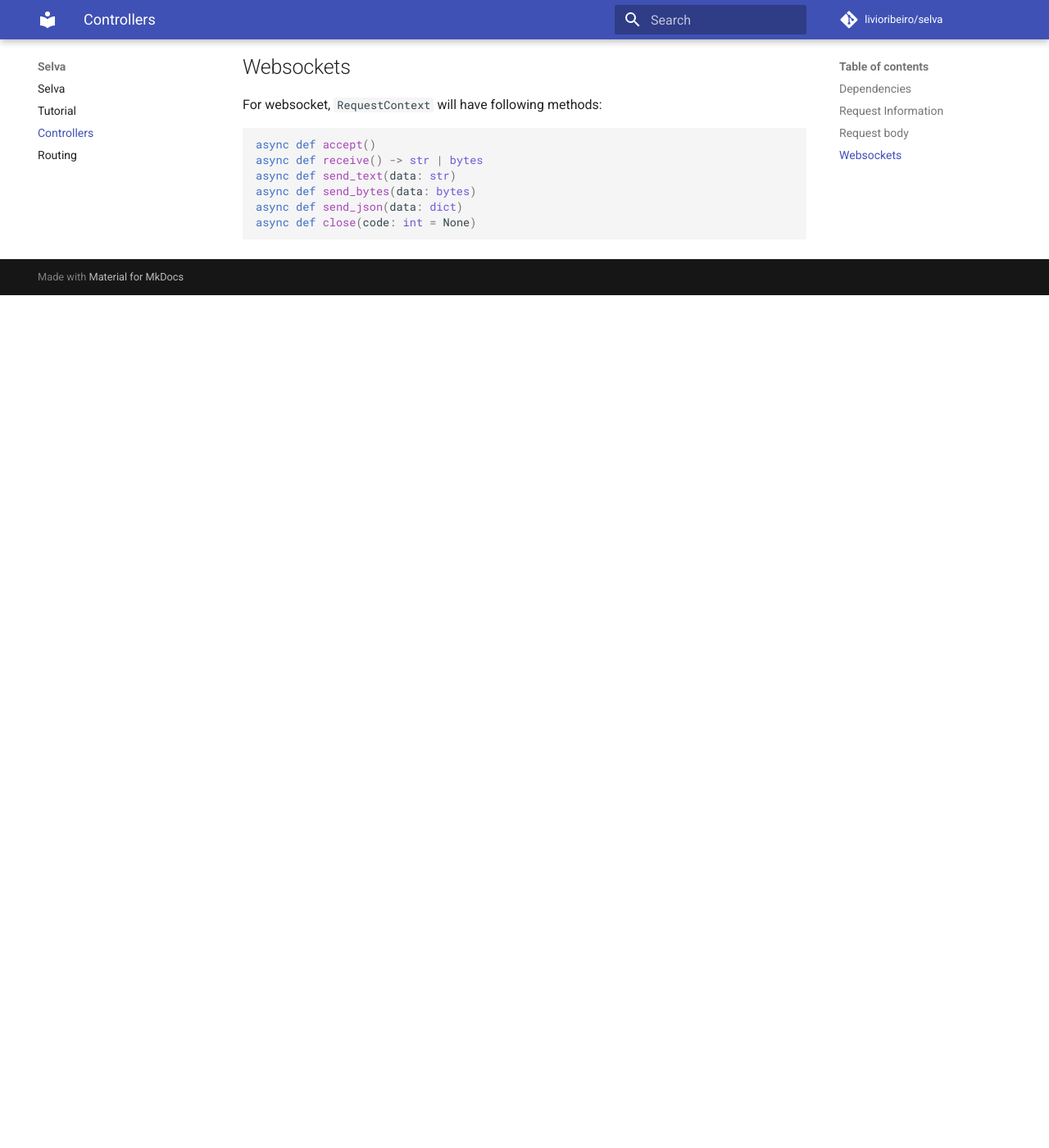
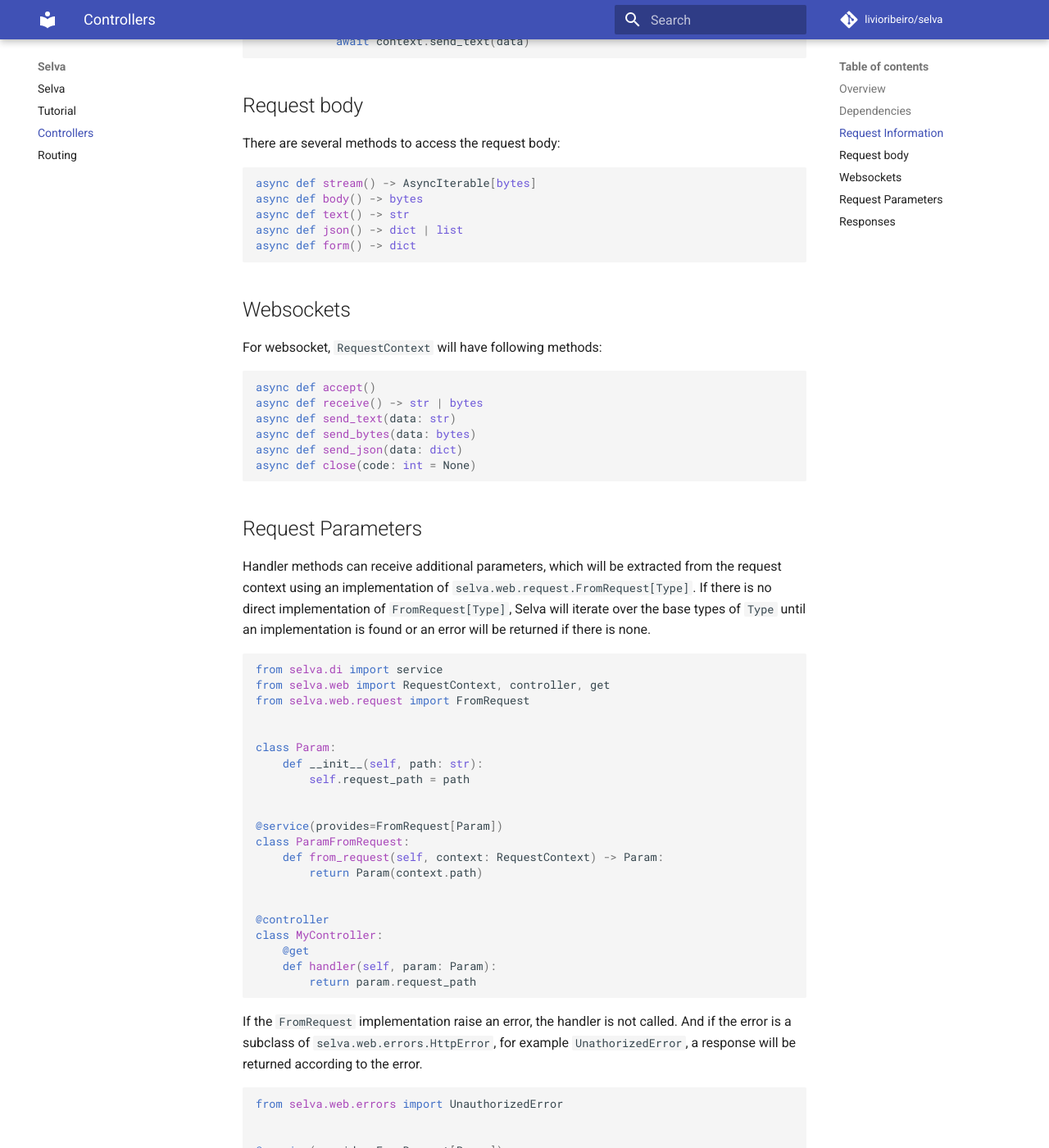
Before and after one commit to livioribeiro/selva, an MkDocs documentation site: the page built from docs/controllers.md, in a window 1280 px wide and 1400 px high, scrolled down 2115 px. Shown: the whole window at 82% size. Built offline with MkDocs 1.6.1 and Material for MkDocs 9.7.7, drawn with Linux system fonts in a browser that asks for light colours; comment, search, counter and statistics services are not loaded; before the commit the page ends 2475 px from its top, so only the background shows below that; some of the changed text lies outside the part shown.

Commit message:
update docs on controllers

````diff
--- a/docs/controllers.md
+++ b/docs/controllers.md
@@ -1,4 +1,6 @@
 # Controllers
+
+## Overview
 
 Controllers are classes responsible for handling requests through handler methods.
 They are defined using the `@controller` on the class and `@get`, `@post`, `@put`,
@@ -26,6 +28,17 @@
 !!! note
     Defining a path on `@controller` or `@get @post etc...` is optional and
     defaults to an empty string `""`.
+
+Handler methods can be defined with path parameters, which will be bound to the
+handler's arguments with the same name:
+
+```python
+@get("/{path_param}")
+def handler(path_param):
+    ...
+```
+
+The [routing section](../routing) provides more information about path parameters
 
 ## Dependencies
 
@@ -72,6 +85,8 @@
     def handler(self, context: RequestContext):
         assert context.request is not None
         assert context.websocket is None
+        assert context.method == HttpMethod.GET
+        assert context.path == "/"
         return context.path
 
     @websocket
@@ -108,3 +123,104 @@
 async def send_json(data: dict)
 async def close(code: int = None)
 ```
+
+## Request Parameters
+
+Handler methods can receive additional parameters, which will be extracted from
+the request context using an implementation of `selva.web.request.FromRequest[Type]`.
+If there is no direct implementation of `FromRequest[Type]`, Selva will iterate
+over the base types of `Type` until an implementation is found or an error will
+be returned if there is none.
+
+```python
+from selva.di import service
+from selva.web import RequestContext, controller, get
+from selva.web.request import FromRequest
+
+
+class Param:
+    def __init__(self, path: str):
+        self.request_path = path
+
+
+@service(provides=FromRequest[Param])
+class ParamFromRequest:
+    def from_request(self, context: RequestContext) -> Param:
+        return Param(context.path)
+
+
+@controller
+class MyController:
+    @get
+    def handler(self, param: Param):
+        return param.request_path
+```
+
+If the `FromRequest` implementation raise an error, the handler is not called.
+And if the error is a subclass of `selva.web.errors.HttpError`, for example
+`UnathorizedError`, a response will be returned according to the error.
+
+```python
+from selva.web.errors import UnauthorizedError
+
+
+@service(provides=FromRequest[Param])
+class ParamFromRequest:
+    def from_request(self, context: RequestContext) -> Param:
+        if "authorization" not in context.headers:
+            raise UnauthorizedError()
+        return Param(context.path)
+```
+
+## Responses
+
+Handler methods can return an instance of `selva.web.HttpResponse`, which
+provides shortcut methods for several response types.
+
+```python
+from selva.web import HttpResponse, controller, get
+
+
+@controller
+class Controller:
+    @get
+    def handler(self) -> HttpResponse:
+        return HttpResponse.text("Ok")
+```
+
+Handler methods can also return objects that have a corresponding `selva.web.response.IntoResponse[Type]`
+implementation. As with `FromRequest[Type]`, Selva will iterate over the base
+types of `Type` until an implementation is found or an error will be returned.
+
+```python
+from selva.di import service
+from selva.web import HttpResponse, controller, get
+from selva.web.response import IntoResponse
+
+
+class Result:
+    def __init__(self, data: str):
+        self.data = data
+
+
+@service(provides=IntoResponse[Result])
+class ResultIntoResponse:
+    def into_response(self, value: Result) -> HttpResponse:
+        return HttpResponse.json({"result": value.data})
+
+
+@controller
+class MyController:
+    @get
+    def handler(self) -> Result:
+        return Result("OK")
+```
+
+There are already implementations of `IntoResponse` for the following:
+
+- `int` (response with status code)
+- [`http.HTTPStatus`](https://docs.python.org/3/library/http.html#http.HTTPStatus) (response with status code)
+- `str` (text response)
+- `list` (json response)
+- `dict` (json response)
+- `set` (json response)
````
Also changed, not shown: other parts of docs/controllers.md (+1 -1 lines).
